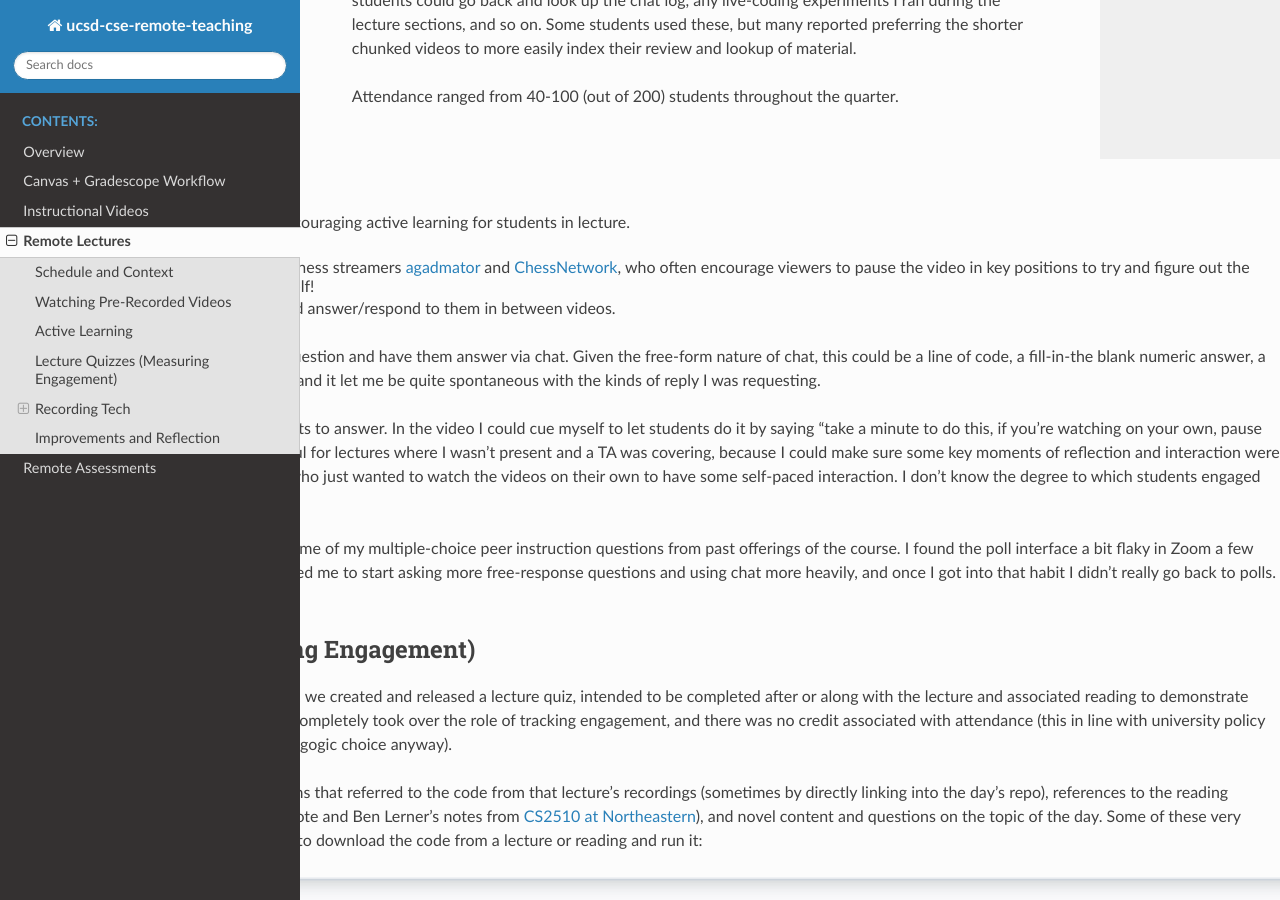
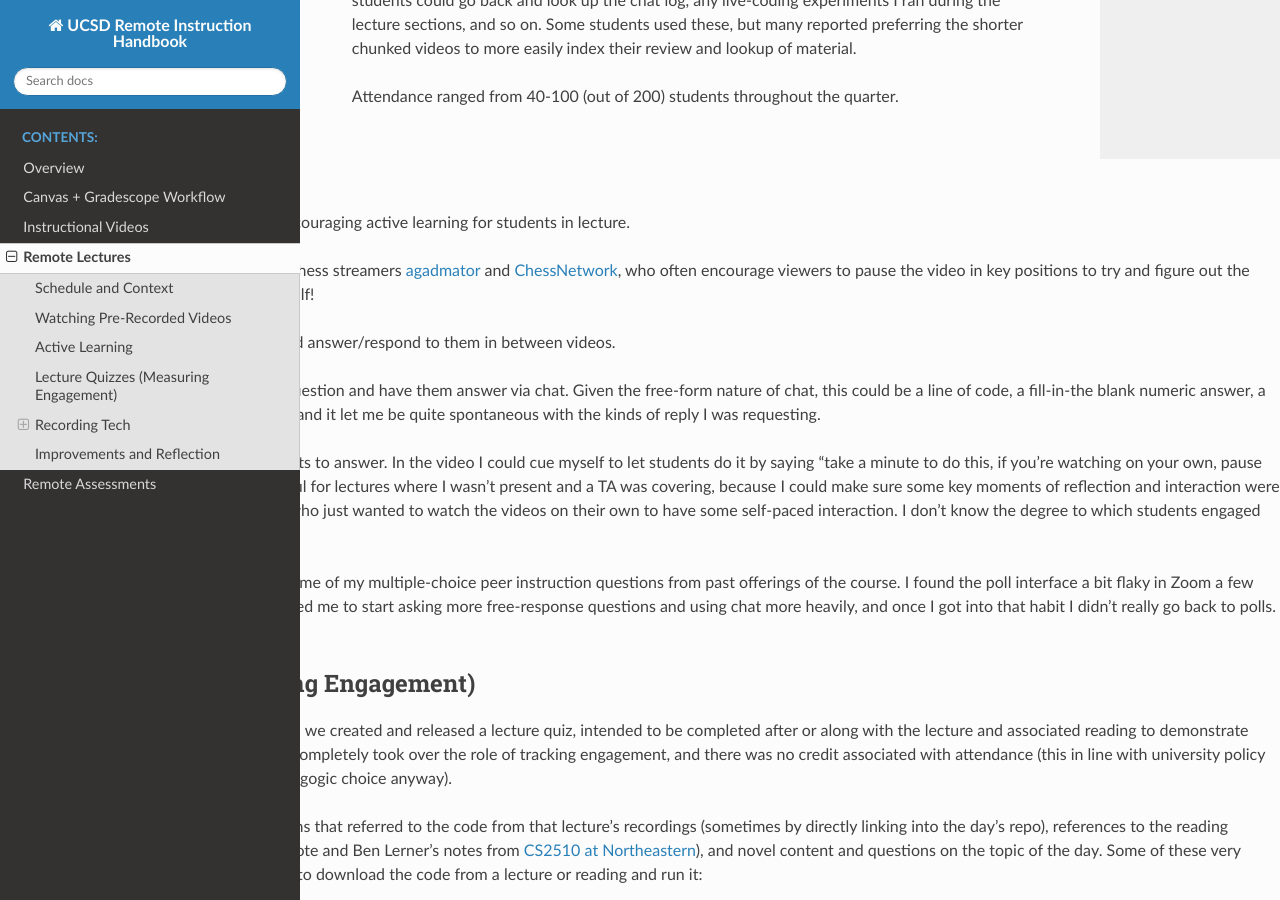
Before and after one commit to ucsd-cse-remote-teaching/ucsd-cse-remote-teaching.github.io, a Sphinx documentation site: the page built from source/Lectures.md, in a window 1280 px wide and 900 px high, scrolled down 2259 px. Built offline with Sphinx 7.4.7 and the Read the Docs theme 2.0.0, drawn with Linux system fonts in a browser that asks for light colours.

Commit message:
Update conf

```diff
--- a/source/Lectures.md
+++ b/source/Lectures.md
@@ -104,8 +104,7 @@ Attendance ranged from 40-100 (out of 200) students throughout the quarter.
 There were a few techniques I used for encouraging active learning for students
 in lecture.
 
-<div
-class='sidenote'>I've seen the “pause here” idea a lot from chess streamers <a href="https://www.youtube.com/user/AGADMATOR">agadmator</a> and <a href="https://www.youtube.com/user/ChessNetwork">ChessNetwork</a>, who often encourage viewers to pause the video in key positions to try and figure out the best move. It was fun to implement it myself!</div>
+I've seen the “pause here” idea a lot from chess streamers <a href="https://www.youtube.com/user/AGADMATOR">agadmator</a> and <a href="https://www.youtube.com/user/ChessNetwork">ChessNetwork</a>, who often encourage viewers to pause the video in key positions to try and figure out the best move. It was fun to implement it myself!
 
 1. Encourage questions and observations, and answer/respond to them in between videos.
 
--- a/source/conf.py
+++ b/source/conf.py
@@ -17,7 +17,7 @@
 
 # -- Project information -----------------------------------------------------
 
-project = 'ucsd-cse-remote-teaching'
+project = 'UCSD Remote Instruction Handbook'
 copyright = 'UC San Diego'
 author = 'Sabeel Mansuri, Ben Du'
 
```
Also changed, not shown: 13 other files.
